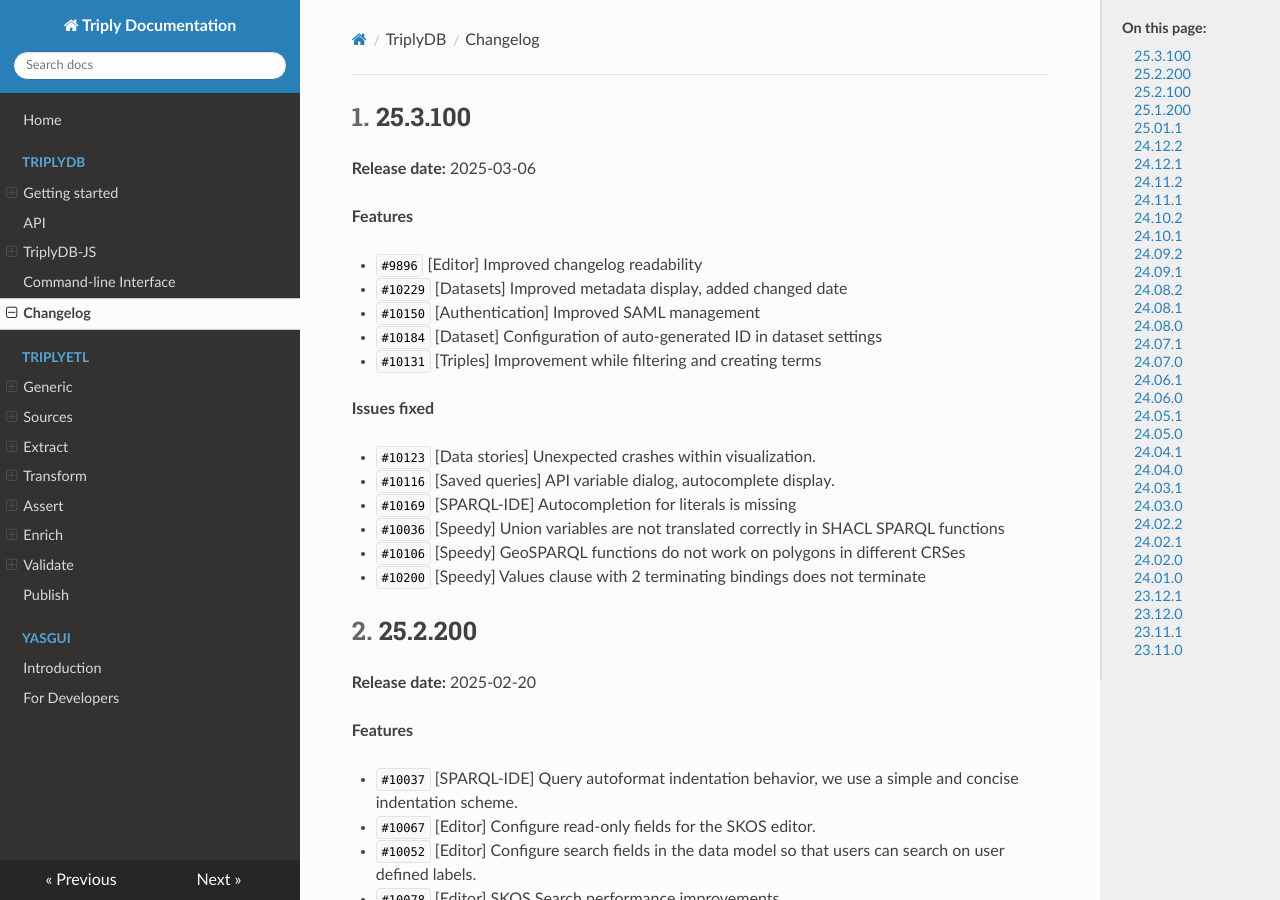
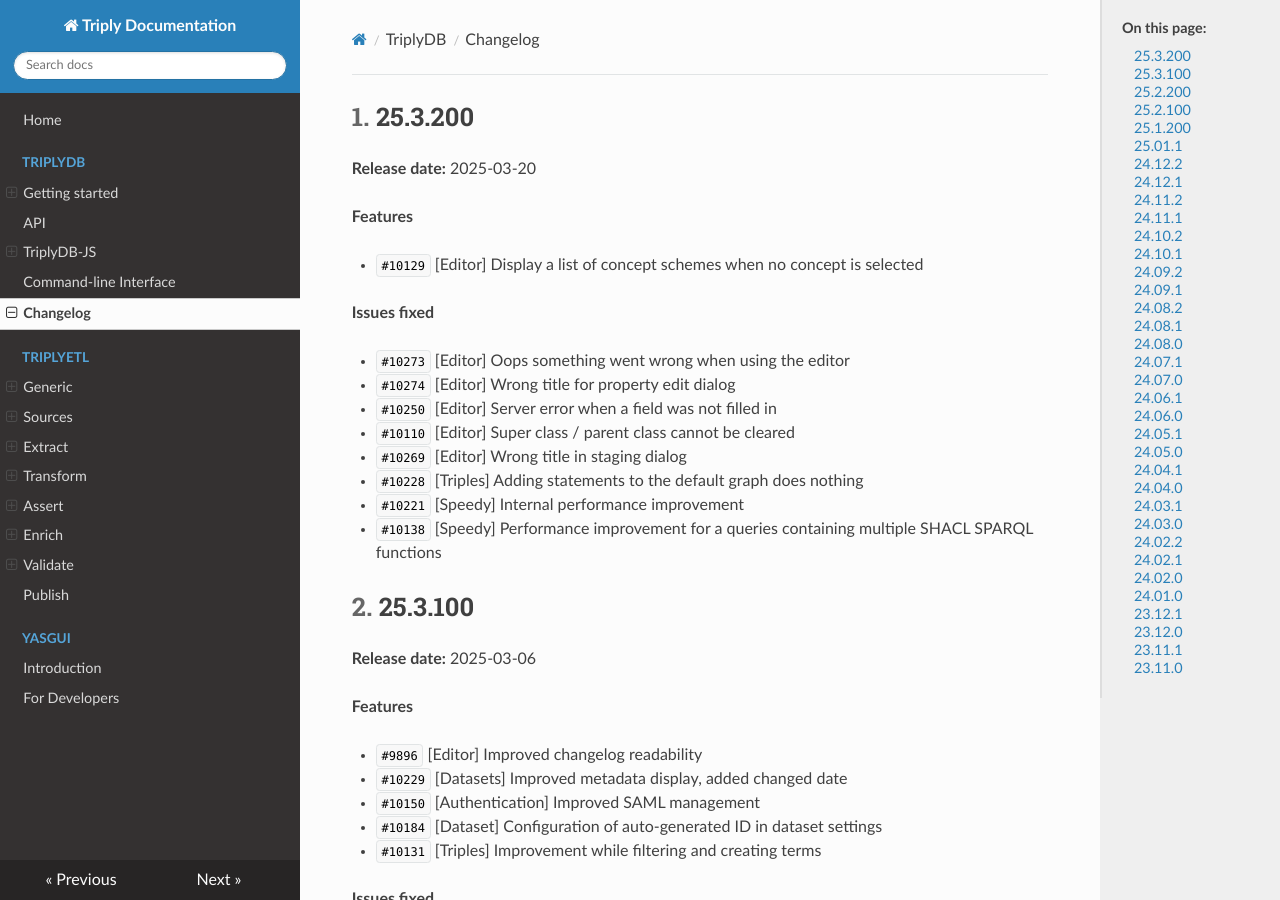
Before and after one commit to TriplyDB/Documentation, an MkDocs documentation site: the page built from docs/triplydb-changelog/index.md, in a window 1280 px wide and 900 px high. Built offline with MkDocs 1.6.1, drawn with Linux system fonts in a browser that asks for light colours.

Commit message:
Changelog for 25.3.200

```diff
--- a/docs/triplydb-changelog/index.md
+++ b/docs/triplydb-changelog/index.md
@@ -4,6 +4,25 @@
 ---
 
 [TOC]
+
+## 25.3.200 {#25.3.200}
+
+**Release date:** 2025-03-20
+
+**Features**
+
+- `#10129` [Editor] Display a list of concept schemes when no concept is selected
+
+**Issues fixed**
+
+- `#10273` [Editor] Oops something went wrong when using the editor
+- `#10274` [Editor] Wrong title for property edit dialog
+- `#10250` [Editor] Server error when a field was not filled in
+- `#10110` [Editor] Super class / parent class cannot be cleared
+- `#10269` [Editor] Wrong title in staging dialog
+- `#10228` [Triples] Adding statements to the default graph does nothing
+- `#10221` [Speedy] Internal performance improvement
+- `#10138` [Speedy] Performance improvement for a queries containing multiple SHACL SPARQL functions
 
 ## 25.3.100 {#25.3.100}
 
```
